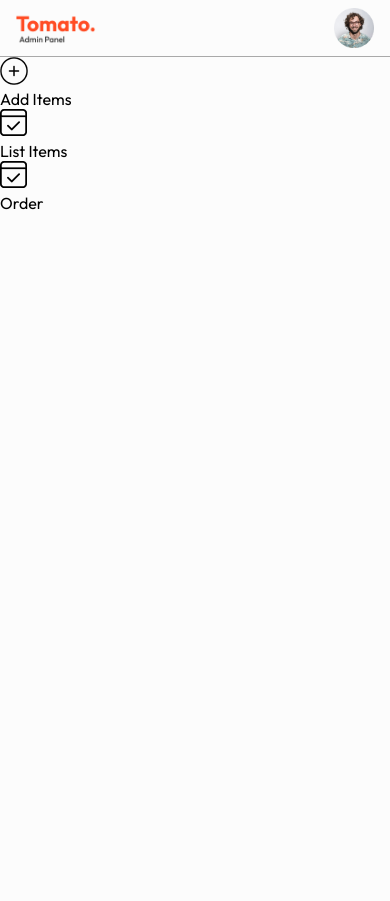
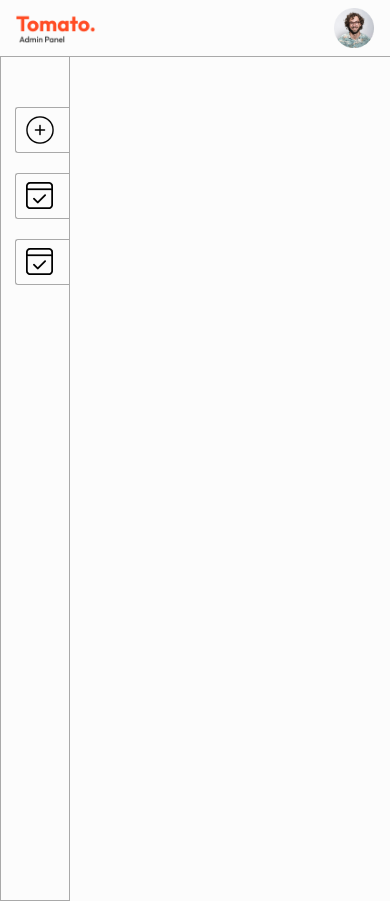
Before and after one commit to Vanshikathakur04/Food-del, a React (Vite) app in the folder admin/: page / in a window 390 px wide. Before the commit the page ends 844 px from the top, so only its background shows below. Built offline with nearby package versions, Linux system fonts and the light colour scheme.

Commit message:
Add Sidebar styling and responsive adjustments

```diff
--- a/admin/src/components/Sidebar/Sidebar.css
+++ b/admin/src/components/Sidebar/Sidebar.css
@@ -0,0 +1,30 @@
+.sidebar{
+  width: 18%;
+  min-height: 100vh;
+  border: 1.5px solid #a9a9a9;
+  border-top: 0;
+  font-size: max(1vw,10px);
+}
+.sidebar-options{
+  padding-top: 50px;
+  padding-left: 20%;
+  display: flex;
+  flex-direction: column;
+  gap: 20px;
+}
+.sidebar-option{
+  display: flex;
+  align-items: center;
+  gap: 12px;
+  border: 1px solid #a9a9a9;
+  border-right: 0;
+  padding: 8px 10px;
+  border-radius: 3px 0px 0px 3px;
+  cursor: pointer;
+}
+
+@media (max-width:900px) {
+  .sidebar-option p{
+    display: none;
+  }
+}
```
